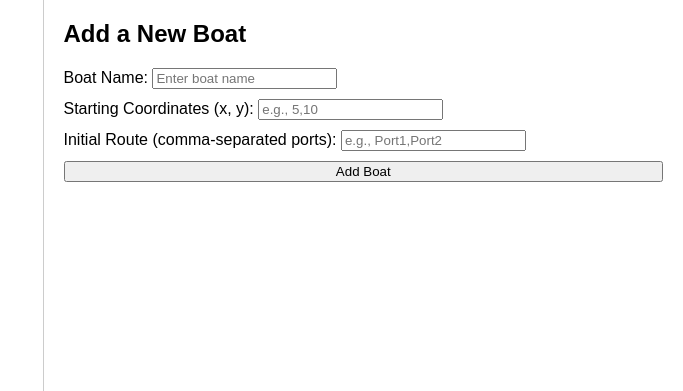
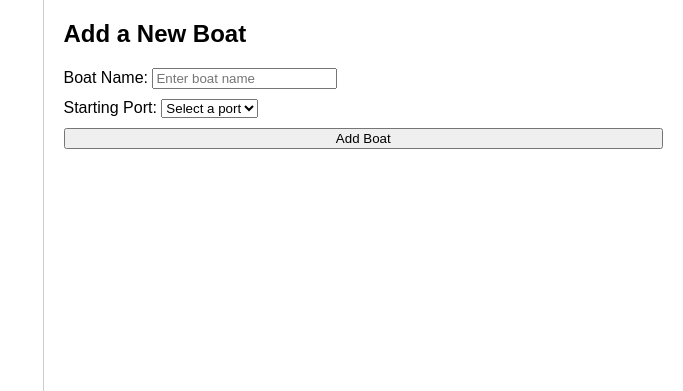
Before and after one commit to pbsnr/ports_and_profits, a Flask app: page /map in a window 1280 px wide. Shown: the part 234-625 px from the top of the page, without its empty margins (597-1280 px from the left). Run offline with Flask 2, Linux system fonts and the light colour scheme; some libraries are stand-ins or nearby versions.

Commit message:
fixing bugs about boats handling and added the accounting per boat

```diff
--- a/src/app.py
+++ b/src/app.py
@@ -2,7 +2,7 @@
 from flask_socketio import SocketIO, emit
 from island_generator import prepare_game
 from boats import generate_boat_grid, plan_route_and_move, create_boat, update_boat_route
-from ports import update_spices_prices_and_quantities
+from ports import update_spices_prices_and_quantities, get_port_at_coordinates
 from utils import format_time
 import time
 import threading
@@ -82,22 +82,26 @@
 
 @socketio.on("add_boat")
 def add_boat(data):
-    global boats_list, boat_grid, grid
+    global boats_list, boat_grid, grid, money, formatted_time
 
     name = data.get("name")
     coordinates = tuple(data.get("coordinates"))
     route = data.get("route")
 
     # Validate the coordinates and ensure they are within bounds
-    if 0 <= coordinates[0] < len(grid) and 0 <= coordinates[1] < len(grid[0]):
+    if 0 <= coordinates[0] < len(grid) and 0 <= coordinates[1] < len(grid[0]) and money > 10000:
+
+        starting_port = get_port_at_coordinates(ports, coordinates)["name"]
+
         # Create the new boat
-        boat, boat_grid = create_boat(name, coordinates, "Myriakon", "Myriakon", 0, boat_grid, grid)
+        boat, boat_grid = create_boat(name, coordinates, starting_port, starting_port, 0, boat_grid, grid)
         if boat:
             boats_list.append(boat)
+            money -= 10000  # Deduct the cost of the boat
             print(f"Added new boat: {boat}")
 
             # Emit the updated map data to all clients
-            emit("update_map", {"grid": grid, "ports": ports, "boat_grid": boat_grid, "boats_list": boats_list}, broadcast=True)
+            emit("update_map", {"grid": grid, "ports": ports, "boat_grid": boat_grid, "boats_list": boats_list, "money": money, "formatted_time": format_time(hour)}, broadcast=True)
         else:
             print("Failed to add boat: Invalid position or already occupied.")
     else:
@@ -120,7 +124,7 @@
     boats_list[boat_index] = update_boat_route(boats_list[boat_index], quantity, buyer_name, seller_name)
 
     # Emit the updated data to all clients
-    emit("update_map", {"grid": grid, "ports": ports, "boat_grid": boat_grid, "boats_list": boats_list}, broadcast=True)
+    emit("update_map", {"grid": grid, "ports": ports, "boat_grid": boat_grid, "boats_list": boats_list, "money": round(money, 2), "formatted_time": format_time(hour)}, broadcast=True)
 
 # Background task to update the map data
 def background_update_loop():
@@ -137,10 +141,11 @@
         formatted_time = format_time(hour)
         if hour % 24 == 0:
             ports = update_spices_prices_and_quantities(ports)
+            print(boats_list)
 
 
         for boat in boats_list:
-             boat_grid, grid, boat, ports, money = plan_route_and_move(boat, ports, grid, boat_grid, money)
+             boat_grid, grid, boat, ports, money = plan_route_and_move(boat, ports, grid, boat_grid, round(money, 2), hour)
 
         # Emit the updated map to all connected clients
         socketio.emit("update_map", {"grid": grid, "ports": ports, "boat_grid": boat_grid, "boats_list": boats_list, "formatted_time": formatted_time, "money": round(money, 2)})
--- a/src/templates/map.html
+++ b/src/templates/map.html
@@ -179,14 +179,15 @@
                             Boat Name:
                             <input type="text" id="boatName" placeholder="Enter boat name" required>
                         </label>
+
                         <label>
-                            Starting Coordinates (x, y):
-                            <input type="text" id="boatCoordinates" placeholder="e.g., 5,10" required>
+                            Starting Port:
+                            <select id="startingPort" required>
+                                <option value="" disabled selected>Select a port</option>
+                                <!-- Options will be dynamically populated -->
+                            </select>
                         </label>
-                        <label>
-                            Initial Route (comma-separated ports):
-                            <input type="text" id="boatRoute" placeholder="e.g., Port1,Port2" required>
-                        </label>
+
                         <button type="submit">Add Boat</button>
                     </form>
                 </div>
@@ -238,8 +239,6 @@
         let boatGrid = JSON.parse('{{ boat_grid|tojson|safe }}');  // Pass the boat grid data from Flask to JavaScript
         let boatsList = JSON.parse('{{ boats_list|tojson|safe }}');  // Pass the boats list from Flask to JavaScript
 
-        console.log('portsData:', portsData);
-
         const canvas = document.getElementById("mapCanvas");
         const ctx = canvas.getContext("2d");
         // const portInfoDiv = document.getElementById("port-info");
@@ -248,6 +247,11 @@
         const cellSize = 10; // Size of each cell in pixels
         canvas.width = gridData[0].length * cellSize;
         canvas.height = gridData.length * cellSize;
+
+        let isPaused = false; // Tracks whether the simulation is paused
+
+        // Disable inputs by default
+        toggleBoatInputs(false);
 
         // Function to draw the map
         function drawMap() {
@@ -317,7 +321,7 @@
                     const option = document.createElement("option");
                     option.value = port.name;
                     option.textContent = port.name;
-                    if (boat.buyer === port.name) {
+                    if (boat.buy === port.name) {
                         option.selected = true; // Pre-select the current buyer
                     }
                     buyerDropdown.appendChild(option);
@@ -332,7 +336,7 @@
                     const option = document.createElement("option");
                     option.value = port.name;
                     option.textContent = port.name;
-                    if (boat.seller === port.name) {
+                    if (boat.sell === port.name) {
                         option.selected = true; // Pre-select the current seller
                     }
                     sellerDropdown.appendChild(option);
@@ -367,6 +371,9 @@
 
                 boatsTable.appendChild(row);
             });
+
+            // Reapply the toggleBoatInputs logic after refreshing the table
+            toggleBoatInputs(isPaused);
         }
 
         // Function to populate the ports table
@@ -411,6 +418,22 @@
             });
         }
 
+        // Populate the starting port dropdown
+        function populateStartingPortDropdown() {
+            const startingPortDropdown = document.getElementById("startingPort");
+            startingPortDropdown.innerHTML = '<option value="" disabled selected>Select a port</option>'; // Reset options
+
+            portsData.forEach(port => {
+                const option = document.createElement("option");
+                option.value = JSON.stringify(port.coordinates); // Store coordinates as the value
+                option.textContent = port.name; // Display the port name
+                startingPortDropdown.appendChild(option);
+            });
+        }
+
+        // Call the function to populate the dropdown
+        populateStartingPortDropdown();
+
         // Initial draw and table population
         drawMap();
         populateBoatsTable();
@@ -454,7 +477,6 @@
             if (gridY >= 0 && gridY < gridData.length && gridX >= 0 && gridX < gridData[0].length) {
                 if (gridData[gridY][gridX] === 2) {
                     // Find the corresponding port information
-                    console.log('gridX:', gridX, 'gridY:', gridY);
                     const port = portsData.find(p => p['coordinates'][1] === gridX && p['coordinates'][0] === gridY);
                     if (port) {
                         tooltip.style.display = "block";
@@ -508,11 +530,15 @@
         // Pause button functionality
         document.getElementById("pauseButton").addEventListener("click", () => {
             socket.emit("pause_loop");
+            isPaused = true; // Set the state to paused
+            toggleBoatInputs(true); // Enable inputs when paused
         });
 
         // Play button functionality
         document.getElementById("playButton").addEventListener("click", () => {
             socket.emit("play_loop");
+            isPaused = false; // Set the state to running
+            toggleBoatInputs(false); // Disable inputs when running
         });
 
         // Handle adding a new boat
@@ -520,21 +546,32 @@
             event.preventDefault(); // Prevent form submission
 
             const boatName = document.getElementById("boatName").value.trim();
-            const boatCoordinates = document.getElementById("boatCoordinates").value.trim();
-            const boatRoute = document.getElementById("boatRoute").value.trim();
+            const startingPort = document.getElementById("startingPort").value;
 
-            // Parse coordinates and route
-            const coordinates = boatCoordinates.split(",").map(Number);
-            const route = boatRoute.split(",").map(r => r.trim());
+            if (!startingPort) {
+                alert("Please select a starting port.");
+                return;
+            }
+
+            const coordinates = JSON.parse(startingPort); // Parse the coordinates from the dropdown value
 
             // Emit the new boat data to the server
-            socket.emit("add_boat", { name: boatName, coordinates, route });
+            socket.emit("add_boat", { name: boatName, coordinates });
 
             // Clear the form
             document.getElementById("boatName").value = "";
-            document.getElementById("boatCoordinates").value = "";
-            document.getElementById("boatRoute").value = "";
+            document.getElementById("startingPort").value = "";
+            drawMap();
         });
+
+        function toggleBoatInputs(isPaused) {
+            const boatInputs = document.querySelectorAll("#boatsTable input, #boatsTable select, #boatsTable button, #addBoatForm input, #addBoatForm select, #addBoatForm button");
+            boatInputs.forEach(input => {
+                input.disabled = !isPaused; // Enable inputs if paused, disable otherwise
+            });
+        }
+
+
     </script>
 </body>
 </html>
```
Also changed, not shown: src/boats.py (+4 -4 lines), src/ports.py (+7 -0 lines), src/trade.py (+12 -6 lines).
